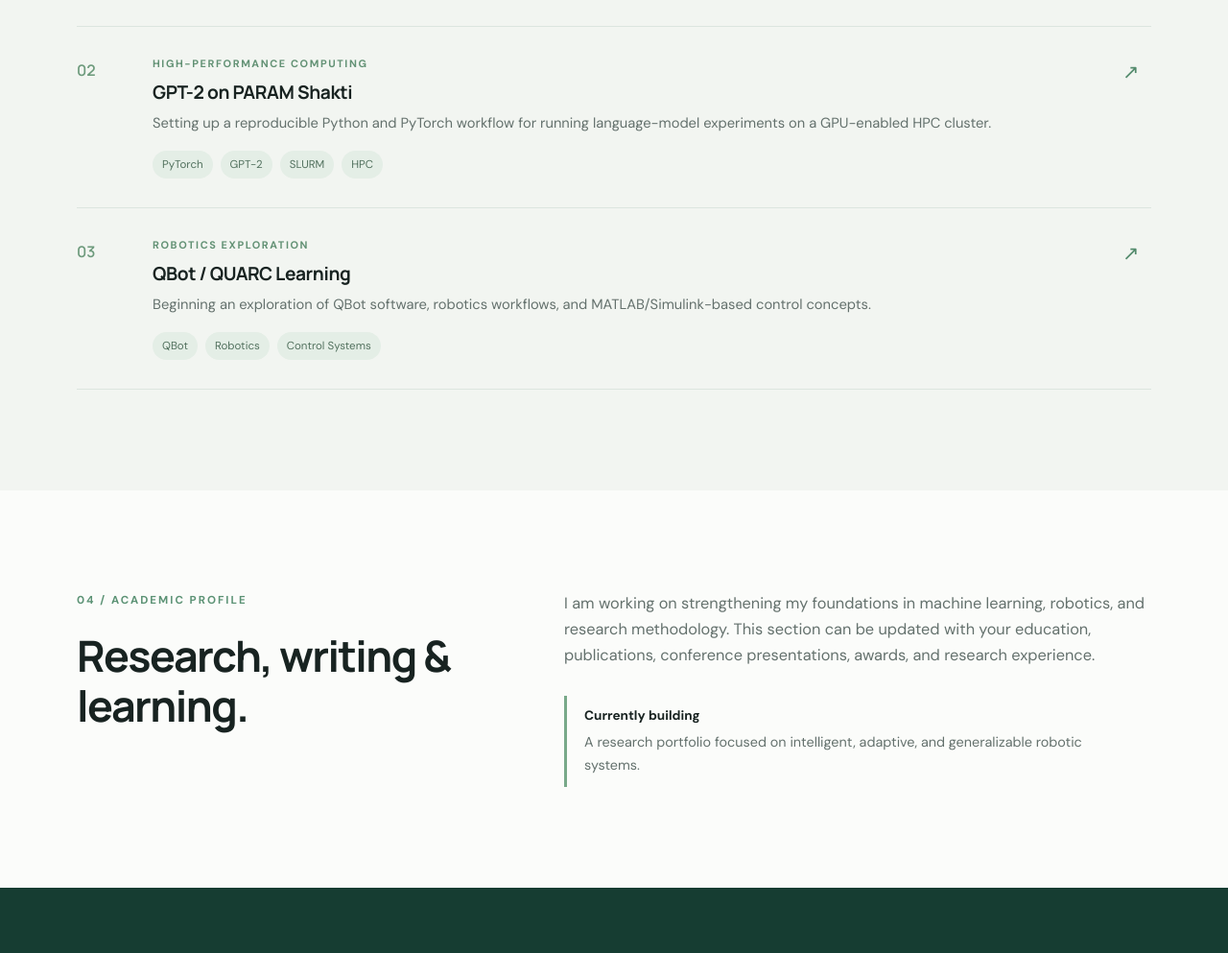
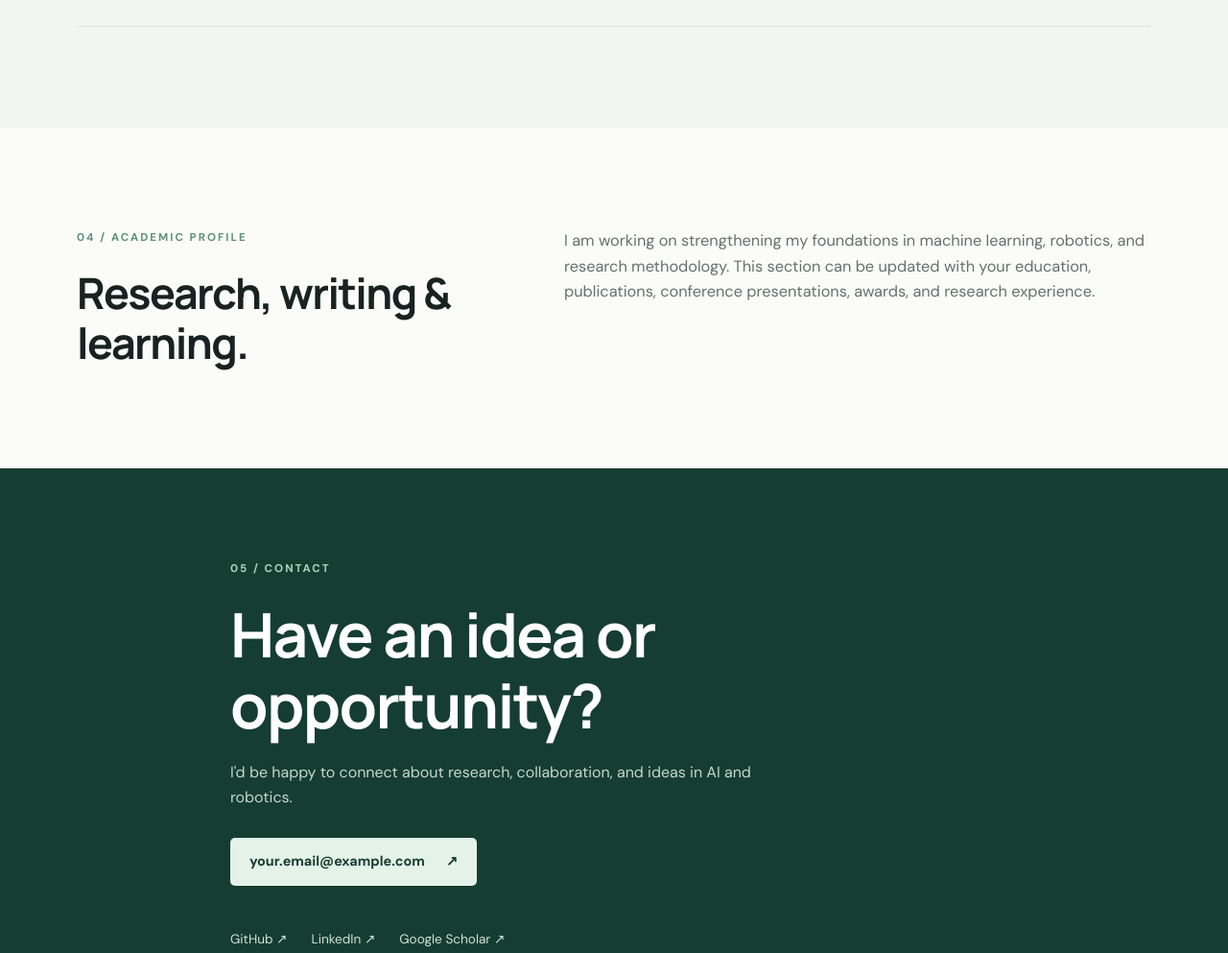
Before and after one commit to sukuberger/sukuberger.github.io., a plain HTML site: page index.html in a window 1280 px wide. Shown: the part 2647-3640 px from the top of the page at 96% size. Drawn offline with Linux system fonts and the light colour scheme.

Commit message:
Updated Frontend
Removed multiple project articles from the project list section.

```diff
--- a/index.html
+++ b/index.html
@@ -1,3 +1,4 @@
+
 <!DOCTYPE html>
 <html lang="en">
 <head>
@@ -75,12 +76,6 @@
           <article class="project">
             <div class="project-index">01</div><div><p class="project-type">RESEARCH DIRECTION</p><h3>Generalizable Physical Intelligence in Robots</h3><p>Exploring learning architectures and adaptive strategies that help robots understand tasks, acquire manipulation skills, and transfer knowledge to new situations.</p><div class="tags"><span>Physical AI</span><span>Robot Learning</span><span>Manipulation</span></div></div><span class="project-arrow">↗</span>
           </article>
-          <article class="project">
-            <div class="project-index">02</div><div><p class="project-type">HIGH-PERFORMANCE COMPUTING</p><h3>GPT-2 on PARAM Shakti</h3><p>Setting up a reproducible Python and PyTorch workflow for running language-model experiments on a GPU-enabled HPC cluster.</p><div class="tags"><span>PyTorch</span><span>GPT-2</span><span>SLURM</span><span>HPC</span></div></div><span class="project-arrow">↗</span>
-          </article>
-          <article class="project">
-            <div class="project-index">03</div><div><p class="project-type">ROBOTICS EXPLORATION</p><h3>QBot / QUARC Learning</h3><p>Beginning an exploration of QBot software, robotics workflows, and MATLAB/Simulink-based control concepts.</p><div class="tags"><span>QBot</span><span>Robotics</span><span>Control Systems</span></div></div><span class="project-arrow">↗</span>
-          </article>
         </div>
       </div>
     </section>
@@ -90,7 +85,6 @@
         <div><p class="eyebrow">04 / ACADEMIC PROFILE</p><h2>Research, writing & learning.</h2></div>
         <div class="section-body">
           <p>I am working on strengthening my foundations in machine learning, robotics, and research methodology. This section can be updated with your education, publications, conference presentations, awards, and research experience.</p>
-          <div class="profile-note"><strong>Currently building</strong><span>A research portfolio focused on intelligent, adaptive, and generalizable robotic systems.</span></div>
         </div>
       </div>
     </section>
```
